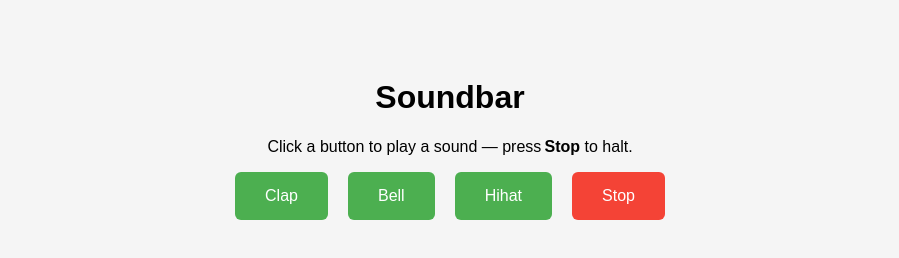
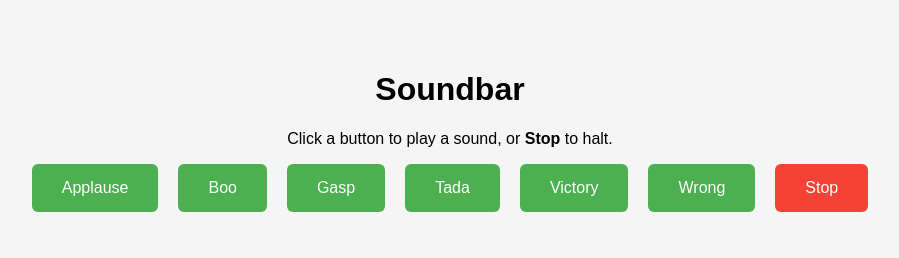
Before and after one commit to acciojob/Soundbar-shahids444, a website: page main.html in a window 1280 px wide. Both pictures are taken after a click on the button "Stop". Shown: the whole page, without its empty margins (190-1089 px from the left). Drawn offline with Linux system fonts and the light colour scheme.

Commit message:
created a submission

```diff
--- a/main.html
+++ b/main.html
@@ -6,83 +6,76 @@
 <title>Soundbar</title>
 <style>
   body{
+    margin:0;padding:50px;
     font-family:Arial,Helvetica,sans-serif;
     background:#f5f5f5;
-    padding:50px;
     text-align:center;
   }
-
   #buttons{
-    display:flex;
-    justify-content:center;
-    flex-wrap:wrap;
-    gap:20px;
+    display:flex;justify-content:center;flex-wrap:wrap;gap:20px;
   }
-
-  .btn,
-  .stop{
-    padding:15px 30px;
-    font-size:16px;
-    border:none;
-    border-radius:6px;
-    cursor:pointer;
-    transition:.2s;
+  .btn,.stop{
+    padding:15px 30px;font-size:16px;border:none;border-radius:6px;
+    cursor:pointer;transition:.2s;
   }
-  .btn{
-    background:#4caf50;
-    color:#fff;
-  }
+  .btn{background:#4caf50;color:#fff;}
   .btn:hover{background:#45a049;}
-
-  .stop{
-    background:#f44336;
-    color:#fff;
-  }
+  .stop{background:#f44336;color:#fff;}
   .stop:hover{background:#e53935;}
 </style>
 </head>
 <body>
 
 <h1>Soundbar</h1>
-<p>Click a button to play a sound — press <strong>Stop</strong> to halt.</p>
+<p>Click a button to play a sound, or <strong>Stop</strong> to halt.</p>
 
 <div id="buttons"></div>
 
 <script>
-/* ─── 1.  List your audio files here (no extension required) ─── */
-const soundNames = ["clap", "bell", "hihat"];   // sounds/clap.mp3, …
+/* ─── names MUST match files inside ./sounds/ and test indices 0‑5 ─── */
+const soundNames = ["applause","boo","gasp","tada","victory","wrong"];
 
-const buttonsBox  = document.getElementById("buttons");
-let currentAudio  = null;
+const buttonsBox = document.getElementById("buttons");
+const audios     = {};   // store <audio> elements keyed by name
+let current      = null; // currently‑playing audio element
 
-/* ─── 2.  Create one button per sound ─── */
-soundNames.forEach(name => {
+/* build audio elements + buttons */
+soundNames.forEach(name=>{
+  /* audio */
+  const audio   = document.createElement("audio");
+  audio.src     = `sounds/${name}.mp3`;
+  audio.preload = "auto";
+  audios[name]  = audio;         // stash for quick access
+
+  /* button */
   const btn = document.createElement("button");
-  btn.className = "btn";
+  btn.className   = "btn";
   btn.textContent = name.charAt(0).toUpperCase() + name.slice(1);
-  btn.addEventListener("click", () => playSound(name));
+  btn.addEventListener("click",()=>play(name));
   buttonsBox.appendChild(btn);
 });
 
-/* ─── 3.  The universal Stop button ─── */
-const stopBtn = document.createElement("button");
-stopBtn.className = "stop";
-stopBtn.textContent = "Stop";
-stopBtn.addEventListener("click", stopSound);
+/* stop button */
+const stopBtn      = document.createElement("button");
+stopBtn.className  = "stop";
+stopBtn.textContent= "Stop";
+stopBtn.addEventListener("click",stop);
 buttonsBox.appendChild(stopBtn);
 
-/* ─── 4.  Helpers ─── */
-function playSound(name){
-  stopSound();  // ensure only one plays
-  currentAudio = new Audio(`sounds/${name}.mp3`);
-  currentAudio.play();
+/* helpers */
+function play(name){
+  stop();                       // ensure single playback
+  current = audios[name];
+  /* If the file is missing or not supported, play() will reject.
+     Catch it so Cypress doesn’t fail on NotSupportedError. */
+  current.currentTime = 0;
+  current.play().catch(()=>{}); // swallow unsupported/missing errors
 }
-
-function stopSound(){
-  if(currentAudio){
-    currentAudio.pause();
-    currentAudio.currentTime = 0;
-    currentAudio = null;
+function stop(){
+  if(current){
+    current.pause();
+    current.currentTime = 0;
+    current = null;
   }
 }
 </script>
```
